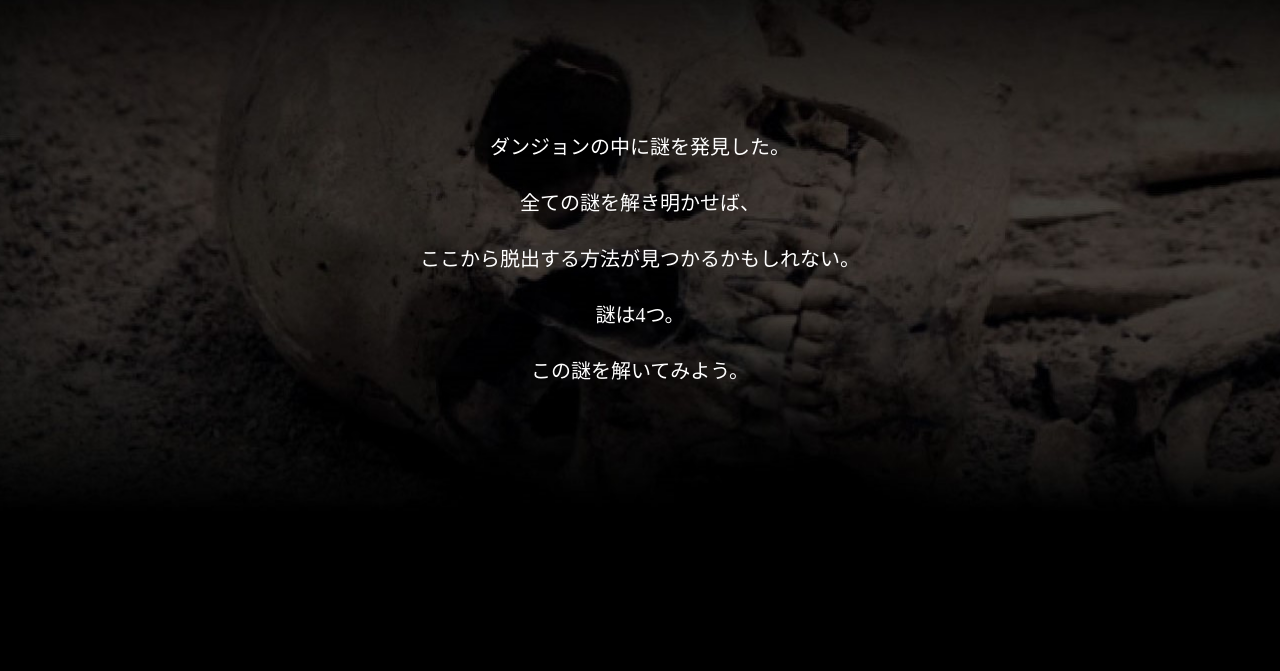
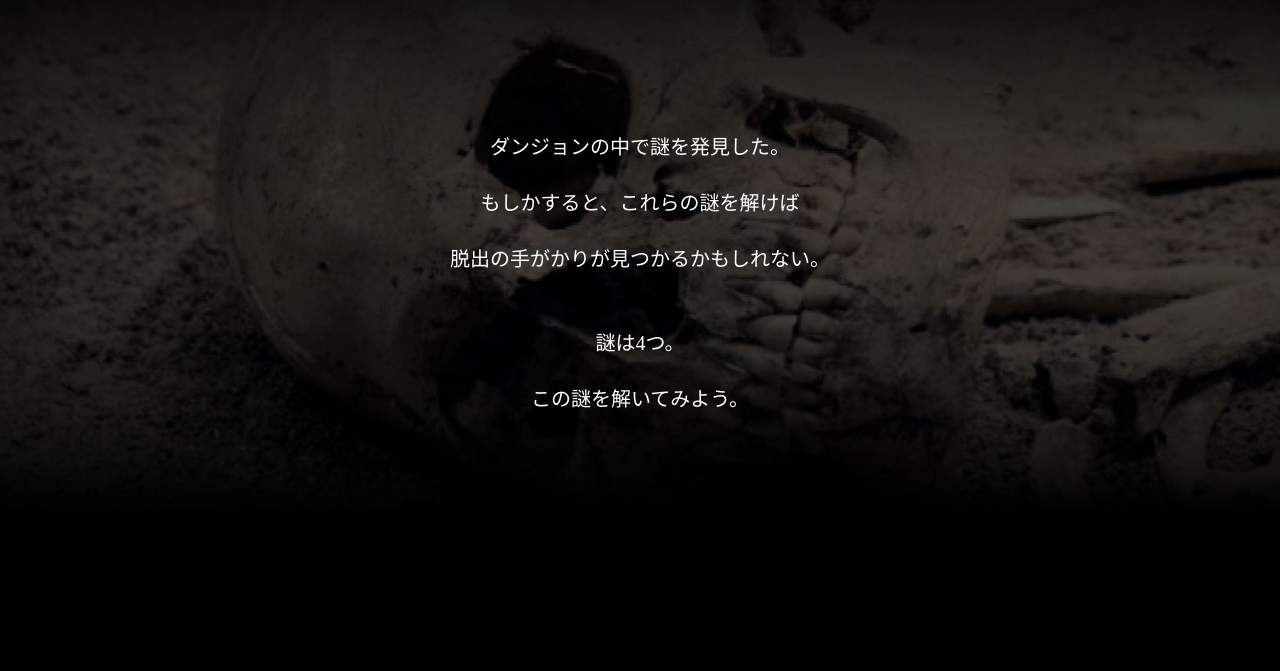
Before and after one commit to KazukiYoza/treasure-dungeon, a plain HTML site: page index.html in a window 1280 px wide. Shown: the part 1920-2591 px from the top of the page. Drawn offline with nearby package versions, Linux system fonts and the light colour scheme.

Commit message:
Add files via upload

```diff
--- a/index.html
+++ b/index.html
@@ -48,8 +48,8 @@
                 </p>
             </div>
             <div class="txt">
-                <p class="effect-fade">ダンジョンの中に謎を発見した。<br><br>
-                全ての謎を解き明かせば、<br><br>ここから脱出する方法が見つかるかもしれない。<br><br>
+                <p class="effect-fade">ダンジョンの中で謎を発見した。<br><br>
+                もしかすると、これらの謎を解けば<br><br>脱出の手がかりが見つかるかもしれない。<br><br><br>
                 謎は4つ。<br><br>
                 この謎を解いてみよう。
             </p>
```
